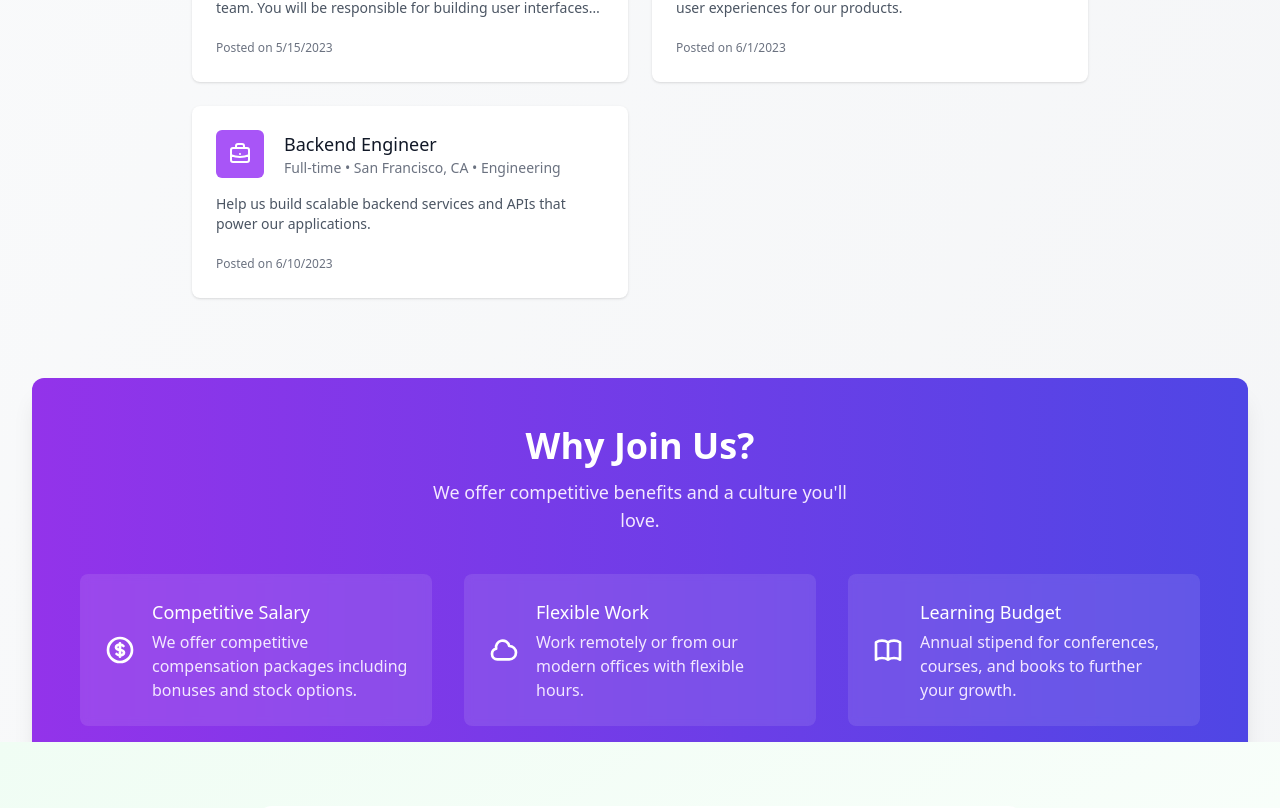
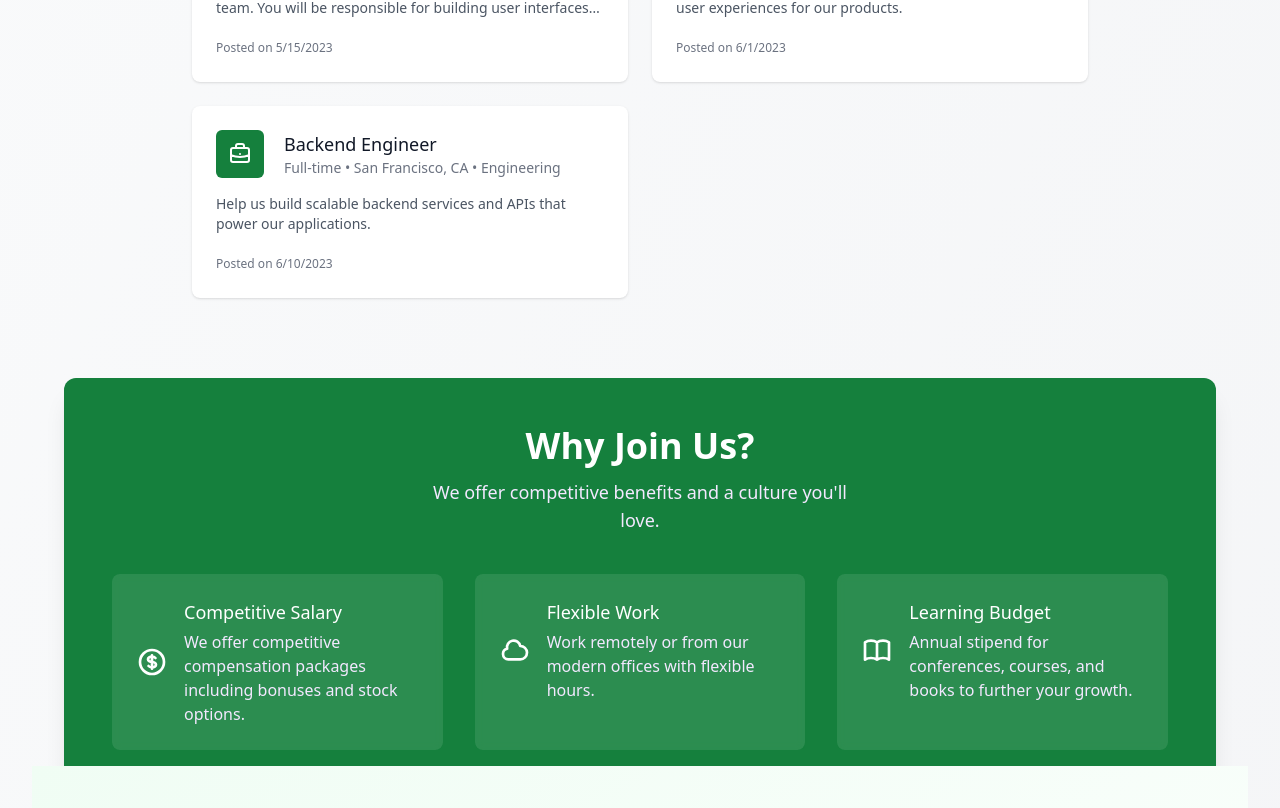
Before and after one commit to vanshika8484/Solar_web, a React (Vite) app: page /career in a window 1280 px wide. Shown: the part 492-1300 px from the top of the page. Built offline with nearby package versions, Linux system fonts and the light colour scheme; a web font is replaced by a local one.

Commit message:
Update Career.jsx

```diff
--- a/src/components/Career.jsx
+++ b/src/components/Career.jsx
@@ -81,7 +81,7 @@ const Career = () => {
   };
 
   return (
-    <div className="min-h-screen bg-gradient-to-br from-gray-50 to-gray-100 py-12">
+    <div className="min-h-screen bg-gradient-to-br from-gray-50 to-gray-100 py-12 px-4 sm:px-6 lg:px-8">
       {/* Hero Section */}
       <motion.div
         initial={{ opacity: 0, y: -20 }}
@@ -139,7 +139,7 @@ const Career = () => {
             >
               <div className="px-4 py-5 sm:p-6">
                 <div className="flex items-center">
-                  <div className="flex-shrink-0 bg-purple-500 rounded-md p-3">
+                  <div className="flex-shrink-0 bg-green-700 rounded-md p-3">
                     <svg className="h-6 w-6 text-white" fill="none" viewBox="0 0 24 24" stroke="currentColor">
                       <path strokeLinecap="round" strokeLinejoin="round" strokeWidth={2} d="M21 13.255A23.931 23.931 0 0112 15c-3.183 0-6.22-.62-9-1.745M16 6V4a2 2 0 00-2-2h-4a2 2 0 00-2 2v2m4 6h.01M5 20h14a2 2 0 002-2V8a2 2 0 00-2-2H5a2 2 0 00-2 2v10a2 2 0 002 2z" />
                     </svg>
@@ -221,7 +221,7 @@ const Career = () => {
               </ul>
 
               <div className="mt-8">
-                <button className="w-full bg-purple-600 border border-transparent rounded-md py-3 px-4 text-base font-medium text-white hover:bg-purple-700 focus:outline-none focus:ring-2 focus:ring-offset-2 focus:ring-purple-500">
+                <button className="w-full bg-green-600 border border-transparent rounded-md py-3 px-4 text-base font-medium text-white hover:bg-green-700 focus:outline-none focus:ring-2 focus:ring-offset-2 focus:ring-purple-500">
                   Apply for this position
                 </button>
               </div>
@@ -243,7 +243,7 @@ const Career = () => {
         transition={{ duration: 0.8 }}
         className="max-w-7xl mx-auto mt-20 px-4 sm:px-6 lg:px-8"
       >
-        <div className="bg-gradient-to-r from-purple-600 to-indigo-600 rounded-xl shadow-xl overflow-hidden">
+        <div className=" bg-green-700 rounded-xl shadow-xl overflow-hidden">
           <div className="px-6 py-12 sm:p-12">
             <div className="text-center">
               <h2 className="text-3xl font-extrabold text-white sm:text-4xl">
```
